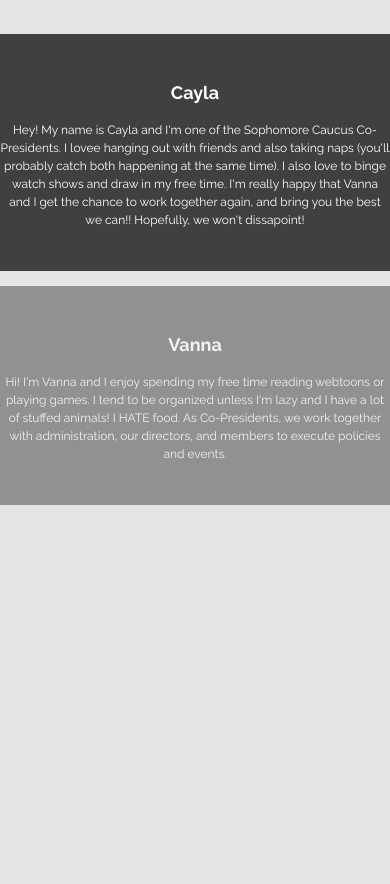
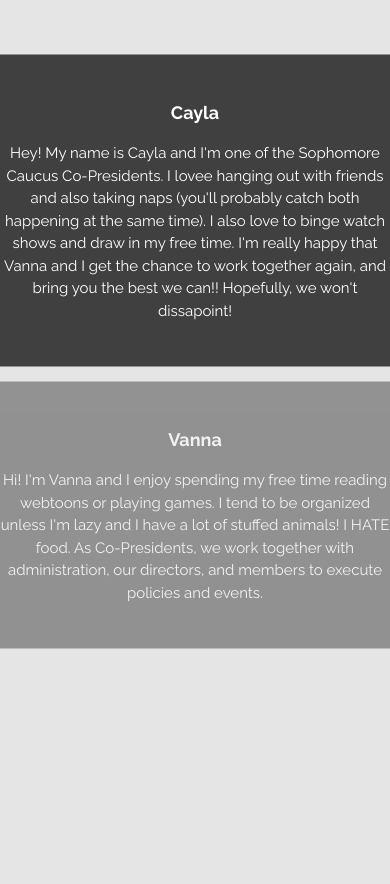
Before and after one commit to axelKeizoStahl/Sophomore-Caucus, a Next.js app: page /about/about-us in a window 390 px wide. Shown: the part 1620-2504 px from the top of the page. Built offline with nearby package versions, Linux system fonts and the light colour scheme.

Commit message:
fix some bug

```diff
--- a/src/app/about/about-us/aboutus.module.css
+++ b/src/app/about/about-us/aboutus.module.css
@@ -129,19 +129,22 @@
   .presidentInfo {
     flex-direction: column;
   }
+  .infoContainer {
+    align-items: center;
+  }
+}
+
+@media screen and (max-width: 900px) {
   .presidents {
     transform: scale(0.75)
   }
   .departmentsContainer {
     transform: scale(0.75)
   }
-  .infoContainer {
-    align-items: center;
-  }
-}
-
-@media screen and (max-width: 747px) {
   .departmentsContainer {
     grid-template-columns: repeat(2, 300px);
   }
+  .description p {
+    font-size: 20px
+  }
 }
--- a/src/app/about/about-us/page.js
+++ b/src/app/about/about-us/page.js
@@ -1,8 +1,8 @@
 "use client"
 import styles from './aboutus.module.css'
-import logo from '../../logo.png'
-import Vanna from '../../images/Vanna.jpg'
-import Cayla from '../../images/Cayla.jpg'
+import logo from '@/app/logo.png'
+import Vanna from '@/app/images/Vanna.jpg'
+import Cayla from '@/app/images/Cayla.jpg'
 import { useState } from 'react'
 import Image from 'next/image'
 import Link from 'next/link'
```
